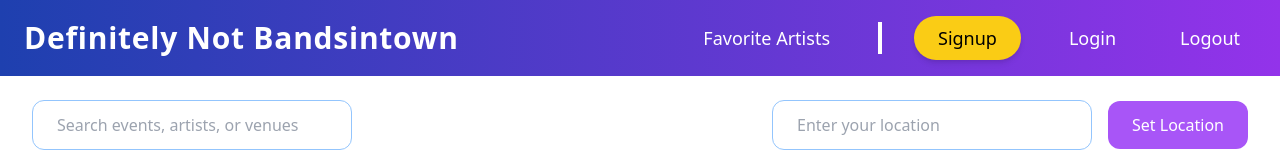
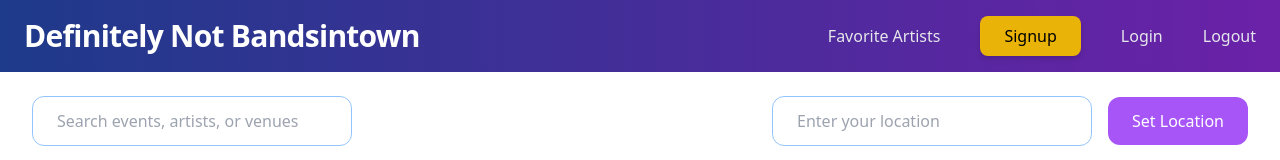
Before and after one commit to collinplank/NotBandsInTown-Frontend, a React (Vite) app: page / in a window 1280 px wide. Shown: the top 160 px of the page. Built offline with nearby package versions, Linux system fonts and the light colour scheme.

Commit message:
Refactor Header

```diff
--- a/src/Header.jsx
+++ b/src/Header.jsx
@@ -1,38 +1,32 @@
 import { Link } from "react-router-dom";
+
+const navLinkClasses =
+  "text-gray-200 font-medium text-base hover:text-yellow-500 focus:outline-none transition duration-300";
 
 export function Header() {
   return (
-    <header className="bg-gradient-to-r from-blue-800 to-purple-600 text-white shadow-lg">
-      <nav className="flex justify-between items-center px-6 py-4">
-        <div className="text-3xl font-extrabold tracking-wide">
-          <Link to="/" className="hover:text-yellow-400 transition duration-300">
+    <header className="bg-gradient-to-r from-blue-900 to-purple-800 text-white shadow-md">
+      <nav className="flex justify-between items-center px-6 py-4 max-w-screen-xl mx-auto">
+        <div className="text-3xl font-semibold tracking-tight">
+          <Link to="/" className="hover:text-yellow-500 transition duration-300" aria-label="Go to homepage">
             Definitely Not Bandsintown
           </Link>
         </div>
-        <div className="hidden md:flex items-center space-x-8">
-          <Link
-            to="/artists"
-            className="text-white font-medium text-lg px-4 py-2 rounded-md hover:text-yellow-400 focus:ring-2 focus:ring-yellow-400 focus:outline-none transition duration-300"
-          >
+        <div className="hidden md:flex items-center space-x-10">
+          <Link to="/artists" className={navLinkClasses} aria-label="View favorite artists">
             Favorite Artists
           </Link>
-          <div className="border-l-4 border-white mx-4 h-8"></div>
           <Link
             to="/signup"
-            className="bg-yellow-400 text-black font-medium text-lg py-2 px-6 rounded-full shadow-md hover:bg-yellow-500 focus:ring-2 focus:ring-yellow-400 focus:outline-none transition duration-300"
+            className="bg-yellow-500 text-black font-medium text-base py-2 px-6 rounded-lg shadow-md hover:bg-yellow-400 focus:ring-2 focus:ring-yellow-400 focus:outline-none transition duration-300"
+            aria-label="Sign up"
           >
             Signup
           </Link>
-          <Link
-            to="/login"
-            className="text-white font-medium text-lg px-4 py-2 rounded-md hover:text-yellow-400 focus:ring-2 focus:ring-yellow-400 focus:outline-none transition duration-300"
-          >
+          <Link to="/login" className={navLinkClasses} aria-label="Login">
             Login
           </Link>
-          <Link
-            to="/logout"
-            className="text-white font-medium text-lg px-4 py-2 rounded-md hover:text-yellow-400 focus:ring-2 focus:ring-yellow-400 focus:outline-none transition duration-300"
-          >
+          <Link to="/logout" className={navLinkClasses} aria-label="Logout">
             Logout
           </Link>
         </div>
@@ -40,28 +34,3 @@
     </header>
   );
 }
-
-{
-  /* <Link
-            to="/concerts"
-            className="text-white font-medium text-lg px-4 py-2 rounded-md hover:text-yellow-400 focus:ring-2 focus:ring-yellow-400 focus:outline-none transition duration-300"
-          >
-            Concerts
-          </Link> */
-}
-{
-  /* <Link
-            to="/setlists"
-            className="text-white font-medium text-lg px-4 py-2 rounded-md hover:text-yellow-400 focus:ring-2 focus:ring-yellow-400 focus:outline-none transition duration-300"
-          >
-            Setlists
-          </Link> */
-}
-{
-  /* <Link
-            to="/artists/new"
-            className="text-white font-medium text-lg px-4 py-2 rounded-md hover:text-yellow-400 focus:ring-2 focus:ring-yellow-400 focus:outline-none transition duration-300"
-          >
-            New Artist
-          </Link> */
-}
```
